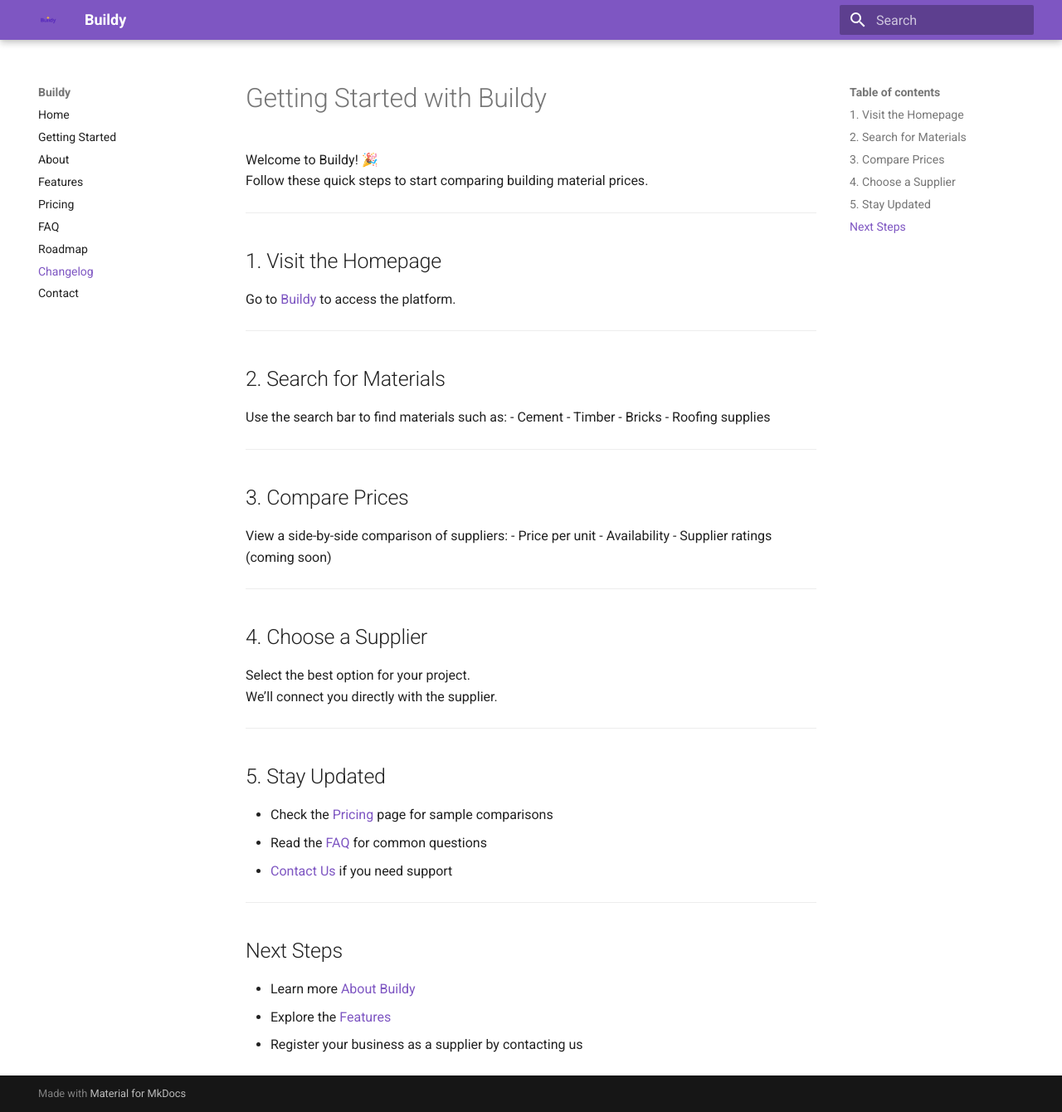
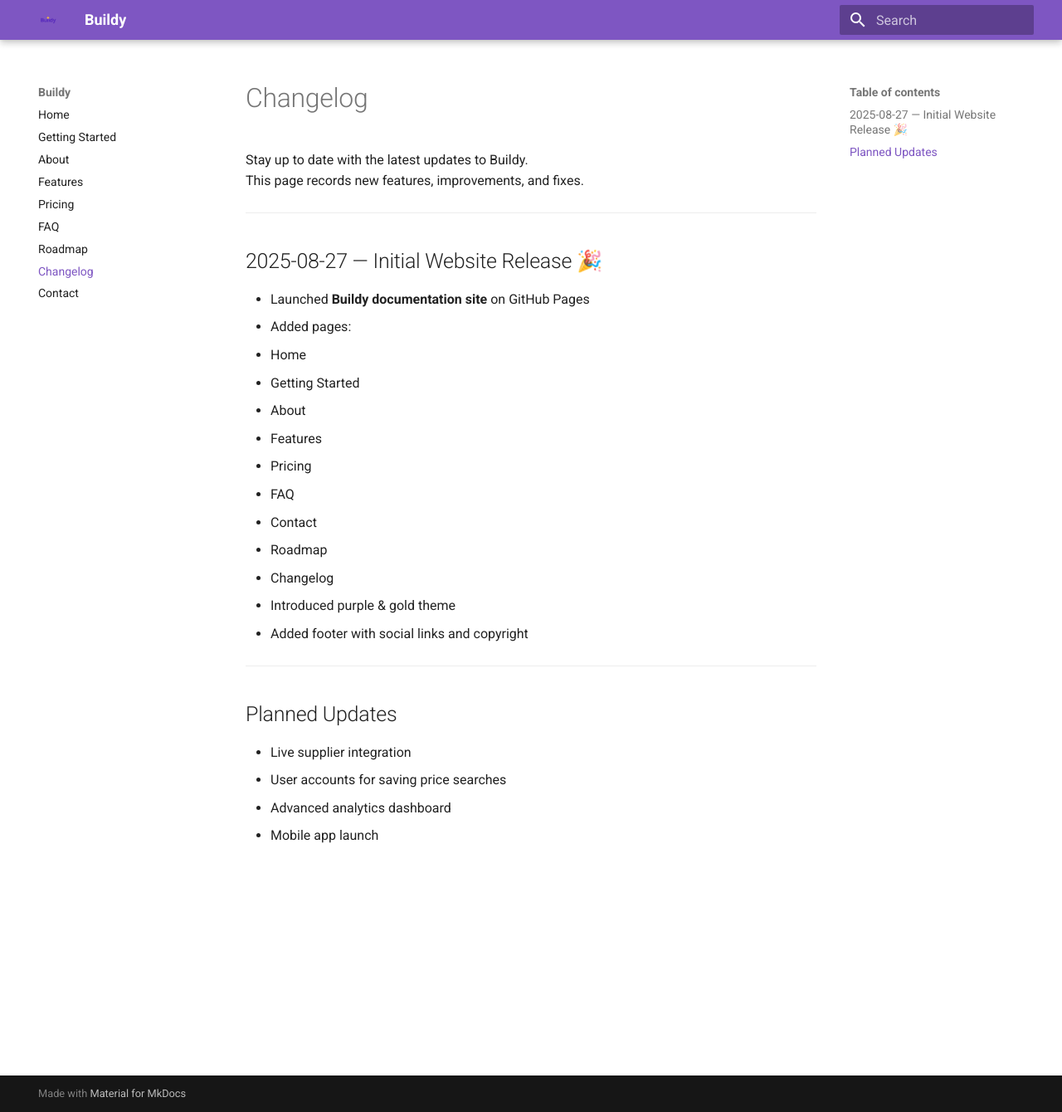
Before and after one commit to Kello54/Buildy, an MkDocs documentation site: the page built from docs/changelog.md, in a window 1280 px wide and 1340 px high. Shown: the whole window at 83% size. Built offline with MkDocs 1.6.1 and Material for MkDocs 9.7.7, drawn with Linux system fonts in a browser that asks for light colours.

Commit message:
Update changelog.md

```diff
--- a/docs/changelog.md
+++ b/docs/changelog.md
@@ -1,46 +1,29 @@
-# Getting Started with Buildy
+# Changelog
 
-Welcome to Buildy! 🎉
-Follow these quick steps to start comparing building material prices.
+Stay up to date with the latest updates to Buildy.
+This page records new features, improvements, and fixes.
 
 ---
 
-## 1. Visit the Homepage
-Go to [Buildy](index.md) to access the platform.
+## 2025-08-27 — Initial Website Release 🎉
+- Launched **Buildy documentation site** on GitHub Pages
+- Added pages:
+  - Home
+  - Getting Started
+  - About
+  - Features
+  - Pricing
+  - FAQ
+  - Contact
+  - Roadmap
+  - Changelog
+- Introduced purple & gold theme
+- Added footer with social links and copyright
 
 ---
 
-## 2. Search for Materials
-Use the search bar to find materials such as:
-- Cement
-- Timber
-- Bricks
-- Roofing supplies
-
----
-
-## 3. Compare Prices
-View a side-by-side comparison of suppliers:
-- Price per unit
-- Availability
-- Supplier ratings (coming soon)
-
----
-
-## 4. Choose a Supplier
-Select the best option for your project.
-We’ll connect you directly with the supplier.
-
----
-
-## 5. Stay Updated
-- Check the [Pricing](pricing.md) page for sample comparisons
-- Read the [FAQ](faq.md) for common questions
-- [Contact Us](contact.md) if you need support
-
----
-
-## Next Steps
-- Learn more [About Buildy](about.md)
-- Explore the [Features](features.md)
-- Register your business as a supplier by contacting us
+## Planned Updates
+- Live supplier integration
+- User accounts for saving price searches
+- Advanced analytics dashboard
+- Mobile app launch
```
